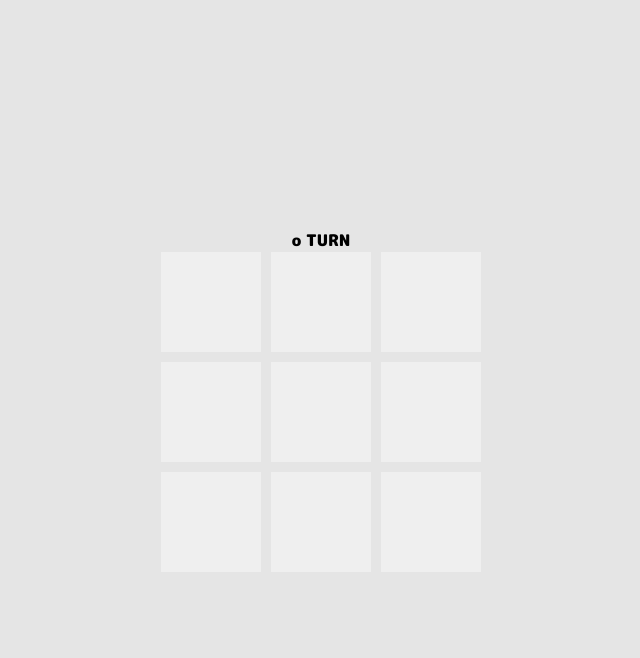
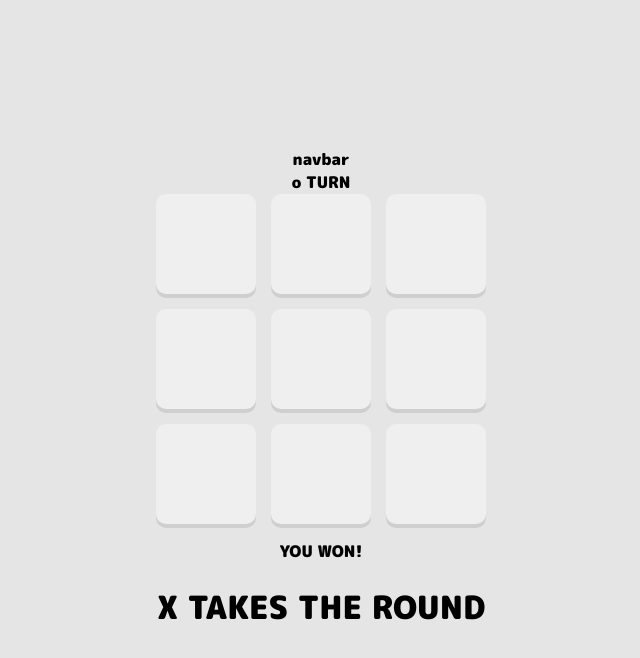
Before and after one commit to Sam-kayode/tic-tac-toe, a React (Vite) app: page / in a window 1280 px wide. Shown: the top 658 px of the page, without its empty margins (319-959 px from the left). Built offline with nearby package versions, Linux system fonts and the light colour scheme.

Commit message:
Add outocme component

```diff
--- a/src/App.tsx
+++ b/src/App.tsx
@@ -1,13 +1,14 @@
-import './App.css'
-import Game from './components/game'
+import "./App.css";
+import Game from "./components/game";
+import Navbar from "./components/navbar";
 
 function App() {
-
   return (
     <>
-      <Game/>
+      <Navbar />
+      <Game />
     </>
-  )
+  );
 }
 
-export default App
+export default App;
--- a/src/components/board.tsx
+++ b/src/components/board.tsx
@@ -8,7 +8,7 @@ const Board = () => {
   const [xIsNext, setXIsNext] = useState(false);
 
   const handleClick = (index: number) => {
-    if (squares[index]) return;
+    if (squares[index] ) return;
 
     const squaresCopy = [...squares];
 
@@ -19,7 +19,6 @@ const Board = () => {
   };
 
   const calculateWinner = (squares: string[]) => {
-    const calculateDraw = squares.every((square) => square != null);
     const lines = [
       [0, 1, 2],
       [3, 4, 5],
@@ -33,21 +32,27 @@ const Board = () => {
     for (let i = 0; i < lines.length; i++) {
       const [a, b, c] = lines[i];
       if (squares[a] === squares[b] && squares[b] === squares[c]) {
-        return squares[a];
-      } else if (calculateDraw) {
-        return "tie";
+        return squares[a] + "wins";
       } else {
         return null;
       }
     }
   };
 
+  // const calculateDraw = squares.every((square) => square != null);
+
   return (
     <>
       <NextPlayer player={xIsNext ? "X" : "o"} />
       <div className="board">
         {squares.map((square: string, index) => {
-          return <Square value={square} onClick={() => handleClick(index)} />;
+          return (
+            <Square
+              value={square}
+              onClick={() => handleClick(index)}
+              key={index}
+            />
+          );
         })}
       </div>
     </>
--- a/src/components/game.tsx
+++ b/src/components/game.tsx
@@ -1,8 +1,12 @@
 import Board from "./board"
+import Outcome from "./outcome"
 
 const Game = () => {
   return (
-    <div><Board></Board></div>
+    <div>
+      <Board></Board>
+      <Outcome/>
+    </div>
   )
 }
 
--- /dev/null
+++ b/src/components/navbar.tsx
@@ -0,0 +1,7 @@
+const Navbar = () => {
+  return (
+    <div>navbar</div>
+  )
+}
+
+export default Navbar
--- /dev/null
+++ b/src/components/outcome.tsx
@@ -0,0 +1,13 @@
+const Outcome = () => {
+  return (
+    <div className="">
+      <p>YOU WON!</p>
+      <h1>
+        {" "}
+        <span>X</span> TAKES THE ROUND
+      </h1>
+    </div>
+  );
+};
+
+export default Outcome;
--- a/src/index.scss
+++ b/src/index.scss
@@ -31,7 +31,7 @@ body {
 .board {
   display: grid;
   grid-template-columns: 1fr 1fr 1fr;
-  gap: 10px;
+  gap: 15px;
 }
 
 .square {
@@ -41,6 +41,11 @@ body {
   font-family: "M PLUS Rounded 1c", sans-serif;
   font-size: 70px;
   line-height: 70px;
+  border-radius: 10px;
+  -webkit-box-shadow: 0px 4px 0px 0px rgba(207, 207, 207, 1);
+  -moz-box-shadow: 0px 4px 0px 0px rgba(207, 207, 207, 1);
+  box-shadow: 0px 4px 0px 0px rgba(207, 207, 207, 1);
+  cursor: pointer;
 }
 
 .player {
```
Also changed, not shown: src/components/status.tsx (deleted, +0 -7 lines), src/components/button.tsx (added), src/components/moves.tsx (added).
